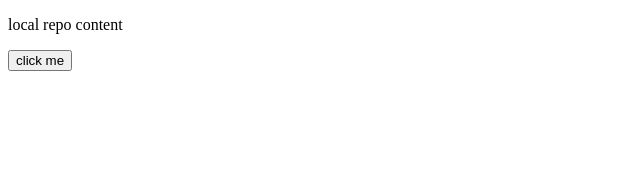
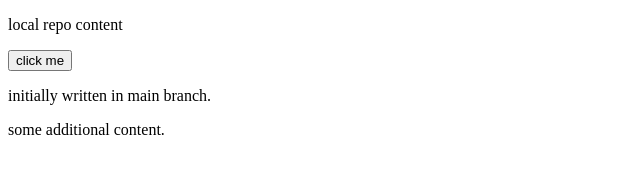
Before and after one commit to kernelmuse7/localrepo1, a plain HTML site: page index.html in a window 1280 px wide. Shown: the whole page, without its empty margins (0-640 px from the left). Drawn offline with Linux system fonts and the light colour scheme.

Commit message:
Added some paras in main

```diff
--- a/index.html
+++ b/index.html
@@ -7,5 +7,7 @@
 <body>
     <p>local repo content  </p>
     <button>click me</button>
+    <p> initially written in main branch. </p>
+    <p> some additional content. </p>
 </body>
 </html>
```
